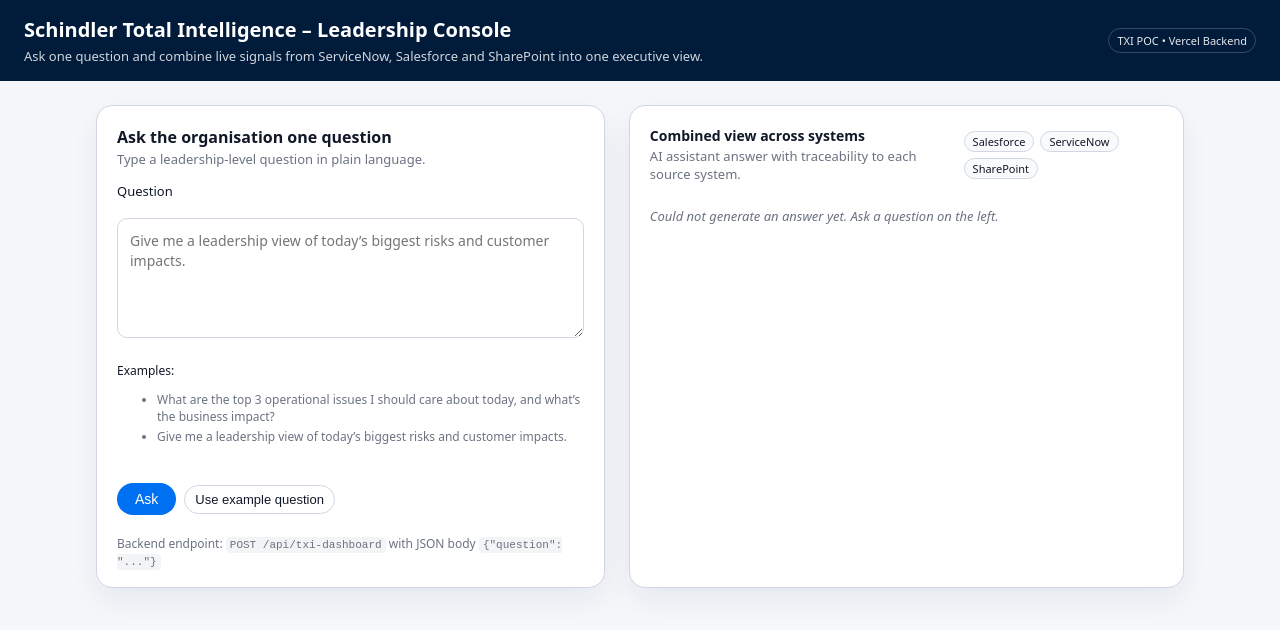
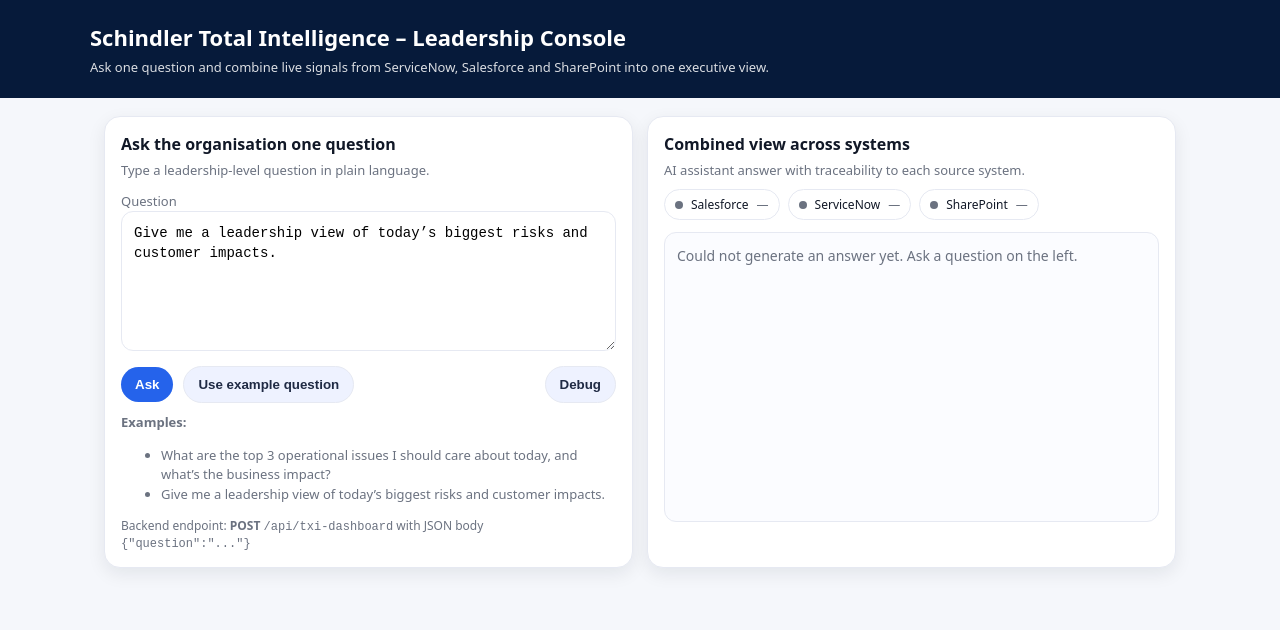
Before and after one commit to bavanamenon-lgtm/ai-bot-backend, a website: page txi-dashboard.html in a window 1280 px wide. Drawn offline with Linux system fonts and the light colour scheme.

Commit message:
Update txi-dashboard.html

```diff
--- a/txi-dashboard.html
+++ b/txi-dashboard.html
@@ -2,435 +2,192 @@
 <html lang="en">
 <head>
   <meta charset="UTF-8" />
+  <meta name="viewport" content="width=device-width, initial-scale=1"/>
   <title>Schindler Total Intelligence – Leadership Console</title>
-  <meta name="viewport" content="width=device-width, initial-scale=1" />
   <style>
-    :root {
-      --navy: #011b3b;
-      --navy-light: #062955;
-      --bg: #f5f7fb;
-      --primary: #0070f3;
-      --danger: #c0392b;
-      --border: #d0d7e2;
-      --text-main: #111827;
-      --text-muted: #6b7280;
+    :root{
+      --navy:#061a3a;
+      --bg:#f5f7fb;
+      --card:#ffffff;
+      --border:#e6e9f2;
+      --text:#111827;
+      --muted:#6b7280;
+      --ok:#16a34a;
+      --err:#ef4444;
+      --warn:#f59e0b;
+      --shadow:0 6px 18px rgba(15, 23, 42, 0.08);
+      --radius:16px;
     }
-
-    * { box-sizing: border-box; }
-
-    body {
-      margin: 0;
-      font-family: system-ui, -apple-system, BlinkMacSystemFont, "Segoe UI",
-        sans-serif;
-      background: var(--bg);
-      color: var(--text-main);
+    *{box-sizing:border-box}
+    body{
+      margin:0;
+      font-family: ui-sans-serif, system-ui, -apple-system, Segoe UI, Roboto, Helvetica, Arial;
+      color:var(--text);
+      background:var(--bg);
     }
-
-    header {
-      background: var(--navy);
-      color: white;
-      padding: 16px 24px;
-      display: flex;
-      align-items: center;
-      justify-content: space-between;
+    .top{
+      background:var(--navy);
+      color:#fff;
+      padding:22px 18px;
     }
-
-    header h1 {
-      margin: 0;
-      font-size: 20px;
-      font-weight: 600;
+    .top .wrap{max-width:1100px;margin:0 auto}
+    .top h1{margin:0;font-size:22px;font-weight:800}
+    .top p{margin:6px 0 0;color:rgba(255,255,255,.85);font-size:13px}
+    .container{
+      max-width:1100px;
+      margin:18px auto;
+      padding:0 14px 28px;
+      display:grid;
+      grid-template-columns: 1fr 1fr;
+      gap:14px;
     }
-
-    header p {
-      margin: 4px 0 0 0;
-      font-size: 13px;
-      color: #d1d5db;
+    .card{
+      background:var(--card);
+      border:1px solid var(--border);
+      border-radius:var(--radius);
+      box-shadow:var(--shadow);
+      padding:16px;
+      min-height:420px;
     }
-
-    .tag {
-      padding: 4px 8px;
-      border-radius: 999px;
-      border: 1px solid rgba(255,255,255,0.2);
-      font-size: 11px;
-      color: #e5e7eb;
-      white-space: nowrap;
+    h2{margin:0 0 6px;font-size:16px}
+    .sub{color:var(--muted);font-size:13px;margin:0 0 10px}
+    textarea{
+      width:100%;
+      min-height:140px;
+      resize:vertical;
+      padding:12px;
+      border-radius:12px;
+      border:1px solid var(--border);
+      outline:none;
+      font-size:14px;
+      line-height:1.4;
+      background:#fff;
     }
-
-    main {
-      max-width: 1120px;
-      margin: 24px auto;
-      padding: 0 16px 32px;
-      display: grid;
-      grid-template-columns: minmax(0, 1.1fr) minmax(0, 1.2fr);
-      gap: 24px;
+    .row{display:flex;gap:10px;align-items:center;margin-top:10px;flex-wrap:wrap}
+    button{
+      border:none;
+      background:#2563eb;
+      color:#fff;
+      padding:10px 14px;
+      border-radius:999px;
+      font-weight:700;
+      cursor:pointer;
     }
-
-    @media (max-width: 900px) {
-      main {
-        grid-template-columns: 1fr;
-      }
+    button.secondary{
+      background:#eef2ff;
+      color:#1f2a44;
+      border:1px solid var(--border);
     }
-
-    .card {
-      background: white;
-      border-radius: 16px;
-      border: 1px solid var(--border);
-      box-shadow: 0 12px 30px rgba(15, 23, 42, 0.07);
-      padding: 20px 20px 18px;
-      display: flex;
-      flex-direction: column;
-      gap: 14px;
+    button:disabled{opacity:.55;cursor:not-allowed}
+    .examples{
+      margin-top:10px;
+      color:var(--muted);
+      font-size:13px;
+      line-height:1.5;
     }
-
-    .card h2 {
-      margin: 0;
-      font-size: 16px;
-      font-weight: 600;
+    .chips{display:flex;gap:8px;flex-wrap:wrap;margin:10px 0 12px}
+    .chip{
+      display:inline-flex;
+      align-items:center;
+      gap:8px;
+      font-size:12px;
+      padding:6px 10px;
+      border-radius:999px;
+      border:1px solid var(--border);
+      background:#fff;
     }
-
-    .subtitle {
-      font-size: 13px;
-      color: var(--text-muted);
-      margin: 2px 0 0 0;
+    .dot{width:8px;height:8px;border-radius:999px;background:var(--muted)}
+    .dot.ok{background:var(--ok)}
+    .dot.err{background:var(--err)}
+    .dot.warn{background:var(--warn)}
+    .answer{
+      border:1px solid var(--border);
+      border-radius:12px;
+      padding:12px;
+      background:#fbfcff;
+      min-height:290px;
+      white-space:pre-wrap; /* IMPORTANT: no truncation */
+      word-wrap:break-word;
+      line-height:1.5;
+      font-size:14px;
     }
-
-    .label {
-      font-size: 13px;
-      font-weight: 500;
-      margin-bottom: 4px;
+    .muted{color:var(--muted)}
+    .debug{
+      margin-top:10px;
+      padding:10px 12px;
+      border-radius:12px;
+      border:1px dashed var(--border);
+      background:#fff;
+      color:var(--muted);
+      font-size:12px;
+      display:none; /* hidden by default */
+      white-space:pre-wrap;
     }
-
-    textarea {
-      width: 100%;
-      min-height: 120px;
-      resize: vertical;
-      padding: 12px 12px 12px 12px;
-      border-radius: 10px;
-      border: 1px solid var(--border);
-      font-size: 14px;
-      font-family: inherit;
-      line-height: 1.45;
+    .footerNote{
+      margin-top:10px;
+      color:var(--muted);
+      font-size:12px;
     }
-
-    textarea:focus {
-      outline: 2px solid var(--primary);
-      outline-offset: 1px;
-      border-color: var(--primary);
-    }
-
-    .helper {
-      font-size: 12px;
-      color: var(--text-muted);
-      margin-top: 6px;
-    }
-
-    .helper code {
-      font-size: 11px;
-      background: #f3f4f6;
-      padding: 2px 4px;
-      border-radius: 4px;
-    }
-
-    .examples {
-      margin-top: 10px;
-      font-size: 12px;
-      color: var(--text-muted);
-    }
-
-    .examples p {
-      margin: 0 0 4px 0;
-      font-weight: 500;
-      color: var(--text-main);
-      font-size: 12px;
-    }
-
-    .examples li {
-      margin-bottom: 3px;
-    }
-
-    .actions {
-      margin-top: 12px;
-      display: flex;
-      align-items: center;
-      gap: 8px;
-      flex-wrap: wrap;
-    }
-
-    button.primary {
-      background: var(--primary);
-      color: white;
-      border: none;
-      border-radius: 999px;
-      padding: 8px 18px;
-      font-size: 14px;
-      font-weight: 500;
-      cursor: pointer;
-      display: inline-flex;
-      align-items: center;
-      gap: 6px;
-    }
-
-    button.primary:disabled {
-      opacity: 0.6;
-      cursor: default;
-    }
-
-    button.secondary {
-      background: white;
-      color: var(--text-main);
-      border-radius: 999px;
-      border: 1px solid var(--border);
-      font-size: 13px;
-      padding: 6px 10px;
-      cursor: pointer;
-    }
-
-    .spinner {
-      width: 14px;
-      height: 14px;
-      border-radius: 999px;
-      border: 2px solid rgba(255, 255, 255, 0.6);
-      border-top-color: transparent;
-      animation: spin 0.7s linear infinite;
-    }
-
-    @keyframes spin {
-      to {
-        transform: rotate(360deg);
-      }
-    }
-
-    .answer-header {
-      display: flex;
-      justify-content: space-between;
-      align-items: center;
-      gap: 8px;
-    }
-
-    .answer-header h3 {
-      margin: 0;
-      font-size: 14px;
-      font-weight: 600;
-    }
-
-    .badge-row {
-      display: flex;
-      gap: 6px;
-      flex-wrap: wrap;
-      font-size: 11px;
-    }
-
-    .badge {
-      padding: 2px 8px;
-      border-radius: 999px;
-      border: 1px solid var(--border);
-      background: #f9fafb;
-    }
-
-    .badge.ok {
-      border-color: #22c55e33;
-      color: #166534;
-      background: #dcfce7;
-    }
-
-    .badge.err {
-      border-color: #fecaca;
-      color: #b91c1c;
-      background: #fee2e2;
-    }
-
-    .answer-body {
-      margin-top: 10px;
-      font-size: 14px;
-      line-height: 1.55;
-      white-space: pre-wrap;
-    }
-
-    .answer-empty {
-      margin-top: 10px;
-      font-size: 13px;
-      color: var(--text-muted);
-      font-style: italic;
-    }
-
-    .error-text {
-      margin-top: 8px;
-      font-size: 13px;
-      color: var(--danger);
-      white-space: pre-wrap;
+    @media (max-width: 900px){
+      .container{grid-template-columns:1fr}
     }
   </style>
 </head>
 <body>
-  <header>
-    <div>
+  <div class="top">
+    <div class="wrap">
       <h1>Schindler Total Intelligence – Leadership Console</h1>
       <p>Ask one question and combine live signals from ServiceNow, Salesforce and SharePoint into one executive view.</p>
     </div>
-    <div class="tag">TXI POC • Vercel Backend</div>
-  </header>
+  </div>
 
-  <main>
-    <!-- LEFT: QUESTION -->
-    <section class="card">
-      <div>
-        <h2>Ask the organisation one question</h2>
-        <p class="subtitle">Type a leadership-level question in plain language.</p>
+  <div class="container">
+    <!-- LEFT -->
+    <div class="card">
+      <h2>Ask the organisation one question</h2>
+      <p class="sub">Type a leadership-level question in plain language.</p>
+
+      <label class="sub" for="q">Question</label>
+      <textarea id="q">Give me a leadership view of today’s biggest risks and customer impacts.</textarea>
+
+      <div class="row">
+        <button id="askBtn">Ask</button>
+        <button id="exampleBtn" class="secondary">Use example question</button>
+        <button id="toggleDebugBtn" class="secondary" style="margin-left:auto;">Debug</button>
       </div>
 
-      <label class="label" for="questionInput">Question</label>
-      <textarea
-        id="questionInput"
-        placeholder="Give me a leadership view of today’s biggest risks and customer impacts."
-      ></textarea>
-
       <div class="examples">
-        <p>Examples:</p>
+        <b>Examples:</b>
         <ul>
           <li>What are the top 3 operational issues I should care about today, and what’s the business impact?</li>
           <li>Give me a leadership view of today’s biggest risks and customer impacts.</li>
         </ul>
       </div>
 
-      <div class="actions">
-        <button id="askButton" class="primary">
-          <span id="askLabel">Ask</span>
-          <span id="askSpinner" class="spinner" style="display:none"></span>
-        </button>
-        <button id="useExample" class="secondary">Use example question</button>
+      <!-- REMOVE the ugly yellow line by not showing it.
+           If you still want it, we show it only in Debug. -->
+      <div class="debug" id="debugBox"></div>
+
+      <div class="footerNote">
+        Backend endpoint: <b>POST</b> <code>/api/txi-dashboard</code> with JSON body <code>{"question":"..."}</code>
+      </div>
+    </div>
+
+    <!-- RIGHT -->
+    <div class="card">
+      <h2>Combined view across systems</h2>
+      <p class="sub">AI assistant answer with traceability to each source system.</p>
+
+      <div class="chips">
+        <div class="chip"><span class="dot" id="sfDot"></span> Salesforce <span id="sfTxt" class="muted">—</span></div>
+        <div class="chip"><span class="dot" id="snDot"></span> ServiceNow <span id="snTxt" class="muted">—</span></div>
+        <div class="chip"><span class="dot" id="spDot"></span> SharePoint <span id="spTxt" class="muted">—</span></div>
       </div>
 
-      <div class="helper">
-        Backend endpoint: <code>POST /api/txi-dashboard</code> with JSON body
-        <code>{"question": "..."}</code>
-      </div>
+      <div id="answer" class="answer muted">Could not generate an answer yet. Ask a question on the left.</div>
+    </div>
+  </div>
 
-      <div id="backendError" class="error-text" style="display:none"></div>
-    </section>
-
-    <!-- RIGHT: ANSWER -->
-    <section class="card">
-      <div class="answer-header">
-        <div>
-          <h3>Combined view across systems</h3>
-          <p class="subtitle">AI assistant answer with traceability to each source system.</p>
-        </div>
-        <div class="badge-row">
-          <span id="sfBadge" class="badge">Salesforce</span>
-          <span id="snBadge" class="badge">ServiceNow</span>
-          <span id="spBadge" class="badge">SharePoint</span>
-        </div>
-      </div>
-
-      <div id="answerBody" class="answer-empty">
-        Could not generate an answer yet. Ask a question on the left.
-      </div>
-    </section>
-  </main>
-
-  <script>
-    const questionInput = document.getElementById('questionInput');
-    const askButton = document.getElementById('askButton');
-    const askLabel = document.getElementById('askLabel');
-    const askSpinner = document.getElementById('askSpinner');
-    const useExample = document.getElementById('useExample');
-    const backendError = document.getElementById('backendError');
-    const answerBody = document.getElementById('answerBody');
-
-    const sfBadge = document.getElementById('sfBadge');
-    const snBadge = document.getElementById('snBadge');
-    const spBadge = document.getElementById('spBadge');
-
-    function setLoading(isLoading) {
-      askButton.disabled = isLoading;
-      askSpinner.style.display = isLoading ? 'inline-block' : 'none';
-      askLabel.textContent = isLoading ? 'Thinking…' : 'Ask';
-    }
-
-    function setSourceStatus(badgeEl, src) {
-      if (!src) {
-        badgeEl.className = 'badge';
-        badgeEl.textContent = badgeEl.textContent.split(' ')[0];
-        return;
-      }
-      if (src.error) {
-        badgeEl.className = 'badge err';
-        badgeEl.textContent = badgeEl.textContent.split(' ')[0] + ' • error';
-      } else {
-        badgeEl.className = 'badge ok';
-        badgeEl.textContent = badgeEl.textContent.split(' ')[0] + ' • OK';
-      }
-    }
-
-    async function askQuestion() {
-      const q = questionInput.value.trim();
-      backendError.style.display = 'none';
-      backendError.textContent = '';
-
-      if (!q) {
-        backendError.style.display = 'block';
-        backendError.textContent = 'Please type a question first.';
-        return;
-      }
-
-      setLoading(true);
-      answerBody.className = 'answer-empty';
-      answerBody.textContent = 'Waiting for response from backend…';
-
-      try {
-        const res = await fetch('/api/txi-dashboard', {
-          method: 'POST',
-          headers: {
-            'Content-Type': 'application/json'
-          },
-          body: JSON.stringify({ question: q })
-        });
-
-        const data = await res.json().catch(() => ({}));
-
-        if (!res.ok) {
-          backendError.style.display = 'block';
-          backendError.textContent =
-            'Backend error: ' + (data.error || res.status + ' ' + res.statusText);
-          answerBody.className = 'answer-empty';
-          answerBody.textContent = 'Could not generate an answer.';
-          return;
-        }
-
-        // Show combined answer
-        if (data.combinedAnswer) {
-          answerBody.className = 'answer-body';
-          answerBody.textContent = data.combinedAnswer;
-        } else {
-          answerBody.className = 'answer-empty';
-          answerBody.textContent = 'No combined answer returned from backend.';
-        }
-
-        // Update per-source badges
-        const sources = data.sources || {};
-        setSourceStatus(sfBadge, sources.salesforce);
-        setSourceStatus(snBadge, sources.serviceNow);
-        setSourceStatus(spBadge, sources.sharePoint);
-      } catch (err) {
-        backendError.style.display = 'block';
-        backendError.textContent = 'Frontend error calling /api/txi-dashboard: ' + err.message;
-        answerBody.className = 'answer-empty';
-        answerBody.textContent = 'Could not generate an answer.';
-      } finally {
-        setLoading(false);
-      }
-    }
-
-    askButton.addEventListener('click', (e) => {
-      e.preventDefault(); // stop any default form submit
-      askQuestion();
-    });
-
-    useExample.addEventListener('click', (e) => {
-      e.preventDefault();
-      questionInput.value =
-        "What are the top 3 operational issues I should care about today, and what’s the business impact?";
-    });
-  </script>
+  <script src="./txi-dashboard-ui.js"></script>
 </body>
 </html>
```
